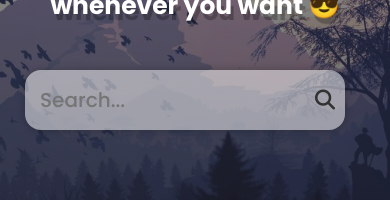
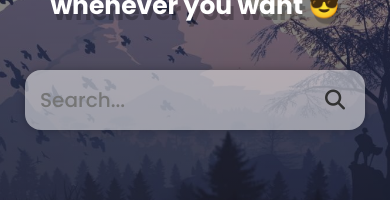
Before and after one commit to Lory4000/HajdaWeather, a Vue app: page / in a window 390 px wide. Shown: the part 402-602 px from the top of the page. Built offline with nearby package versions, Linux system fonts and the light colour scheme.

Commit message:
Fixed mobile app search bar bug

```diff
--- a/src/App.vue
+++ b/src/App.vue
@@ -118,14 +118,19 @@ iframe {
 }
 
 .search-box {
-  min-width: 650px;
+  position: relative;
+  width: 650px;
   margin-top: 15px;
   display: flex;
 }
 
 @media(max-width: 700px) {
   .search-box {
-    min-width: 100%;
+    width: 100%;
+  }
+
+  .search-bar {
+    width: 100%;
   }
 
   iframe {
@@ -143,8 +148,8 @@ iframe {
 }
 
 .fa-search {
-  position: relative;
-  right: 30px;
+  position: absolute;
+  right: 20px;
   top: 20px;
   font-size: 20px;
   cursor: pointer;
@@ -152,8 +157,8 @@ iframe {
 }
 
 .search-box .search-bar {
-  display: block;
-  width: 100%;
+  display: inline-block;
+  width: inherit;
   padding: 15px;
   color: #313131;
   font-size: 20px;
```
